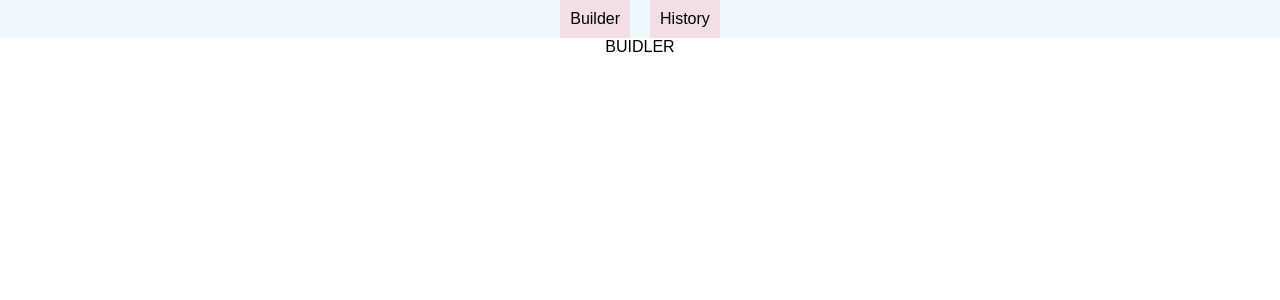
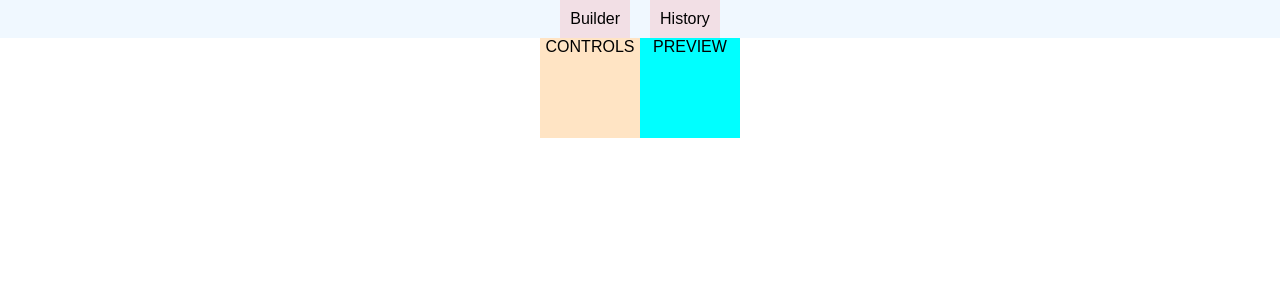
Before and after one commit to jltyler/pizza-build, a React (Create React App) app: page / in a window 1280 px wide. Shown: the top 300 px of the page. Built offline with nearby package versions, Linux system fonts and the light colour scheme.

Commit message:
Still adding basic structure

```diff
--- a/src/comp/builder/Builder.js
+++ b/src/comp/builder/Builder.js
@@ -1,4 +1,6 @@
 import React, {Component} from 'react';
+import Preview from './preview/Preview';
+import Controls from './controls/Controls';
 
 class Builder extends Component {
     state = {}
@@ -6,7 +8,8 @@ class Builder extends Component {
     render() {
         return (
             <div className="builder">
-            BUIDLER
+            <Controls></Controls>
+            <Preview></Preview>
             </div>
         )
     }
--- /dev/null
+++ b/src/comp/builder/controls/Controls.css
@@ -0,0 +1,6 @@
+.controls {
+    display: inline-block;
+    background-color: bisque;
+    width: 100px;
+    height: 100px;
+}
--- /dev/null
+++ b/src/comp/builder/controls/Controls.js
@@ -0,0 +1,13 @@
+import React from 'react';
+import './Controls.css';
+
+
+const Controls = (props) => {
+    return (
+        <div className="controls">
+        CONTROLS
+        </div>
+    )
+}
+
+export default Controls;
--- /dev/null
+++ b/src/comp/builder/preview/Preview.css
@@ -0,0 +1,6 @@
+.preview {
+    display: inline-block;
+    width: 100px;
+    height: 100px;
+    background-color: aqua;
+}
--- /dev/null
+++ b/src/comp/builder/preview/Preview.js
@@ -0,0 +1,13 @@
+import React from 'react';
+import './Preview.css'
+
+
+const Preview = (props) => {
+    return (
+        <div className="preview">
+        PREVIEW
+        </div>
+    )
+}
+
+export default Preview;
```
